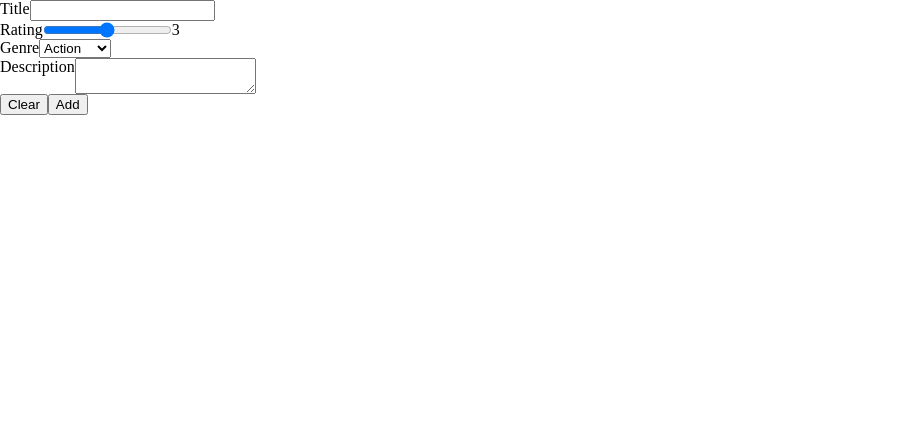
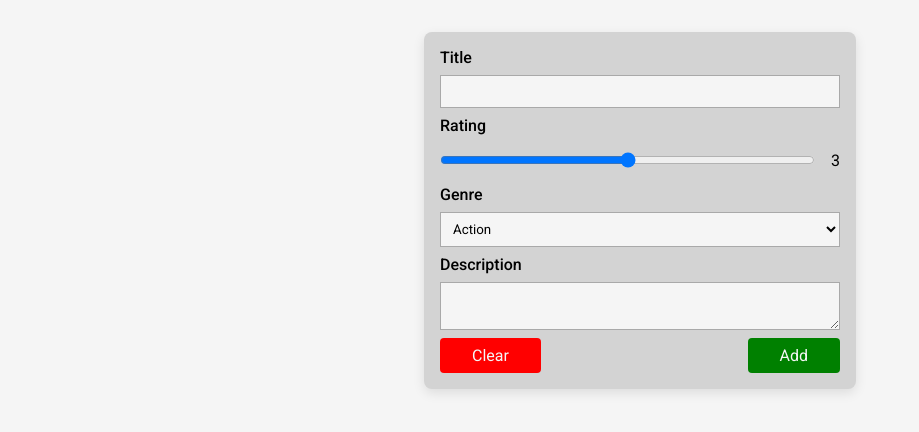
Before and after one commit to vikkoooo/MovieCards_React, a React (Vite) app: page / in a window 1280 px wide. Shown: the top 432 px of the page, without its empty margins (0-919 px from the left). Built offline with nearby package versions, Linux system fonts and the light colour scheme.

Commit message:
style the addmovie section

```diff
--- a/src/components/AddMovie/Rating.tsx
+++ b/src/components/AddMovie/Rating.tsx
@@ -13,10 +13,12 @@ export function Rating(prop: IRatingProps): ReactElement {
 	return (
 		<div className="rating">
 			<p>Rating</p>
-			<input type="range" className="rating-field" min="1" max="5" onChange={handleOnChange} value={prop.inputValue} />
-			<span>
-				{prop.inputValue}
-			</span>
+			<div className="rating-container">
+				<input type="range" className="rating-field" min="1" max="5" onChange={handleOnChange} value={prop.inputValue} />
+				<span className="rating-value">
+					{prop.inputValue}
+				</span>
+			</div>
 		</div>
 	);
 }
--- a/src/css/AddMovie.css
+++ b/src/css/AddMovie.css
@@ -1,11 +1,81 @@
-.container {
+.add-movie {
+	background-color: lightgrey;
 	display: flex;
 	flex-direction: column;
+	margin: 2rem auto;
+	max-width: 50vh;
+	padding: 1rem;
+	/* box shadow #9 + rounded */
+	/* https://getcssscan.com/css-box-shadow-examples */
+	box-shadow: rgba(0, 0, 0, 0.1) 0px 4px 12px;
+	border-radius: 0.5rem;
 }
 
 .title,
 .rating,
 .genre,
 .description {
+	background-color: lightgrey;
 	display: flex;
+	flex-direction: column;
+	margin-bottom: 0.5rem;
 }
+
+.title p,
+.rating p,
+.genre p,
+.description p {
+	background-color: lightgrey;
+	font-weight: 500;
+	margin-bottom: 0.5rem;
+}
+
+.title-field,
+.rating-field,
+.genre-field,
+.description-field {
+	border: 1px solid darkgrey;
+	font-size: smaller;
+	padding: 0.5rem;
+}
+
+.rating-container {
+	align-items: center;
+	background-color: lightgrey;
+	display: flex;
+	justify-content: space-evenly;
+}
+
+.rating-field {
+	flex: 999;
+}
+
+.rating-value {
+	background-color: lightgrey;
+	flex: 1;
+	padding-left: 1rem;
+}
+
+.button-container {
+	background-color: lightgrey;
+	display: flex;
+	justify-content: space-between;
+}
+
+.clear-button,
+.add-button {
+	border: none;
+	border-radius: 4px;
+	color: whitesmoke;
+	cursor: pointer;
+	font-size: medium;
+	padding: 0.5rem 2rem;
+}
+
+.clear-button {
+	background-color: red;
+}
+
+.add-button {
+	background-color: green;
+}
--- a/src/css/index.css
+++ b/src/css/index.css
@@ -1,3 +1,10 @@
+@import url('https://fonts.googleapis.com/css2?family=Poiret+One&family=Roboto:ital,wght@0,100;0,300;0,400;0,500;0,700;0,900;1,100;1,300;1,400;1,500;1,700;1,900&display=swap');
+
 * {
+	background-color: whitesmoke;
+	font-family: "Roboto", sans-serif;
+	font-style: normal;
+	font-weight: 400;
 	margin: 0;
+	padding: 0;
 }
```
